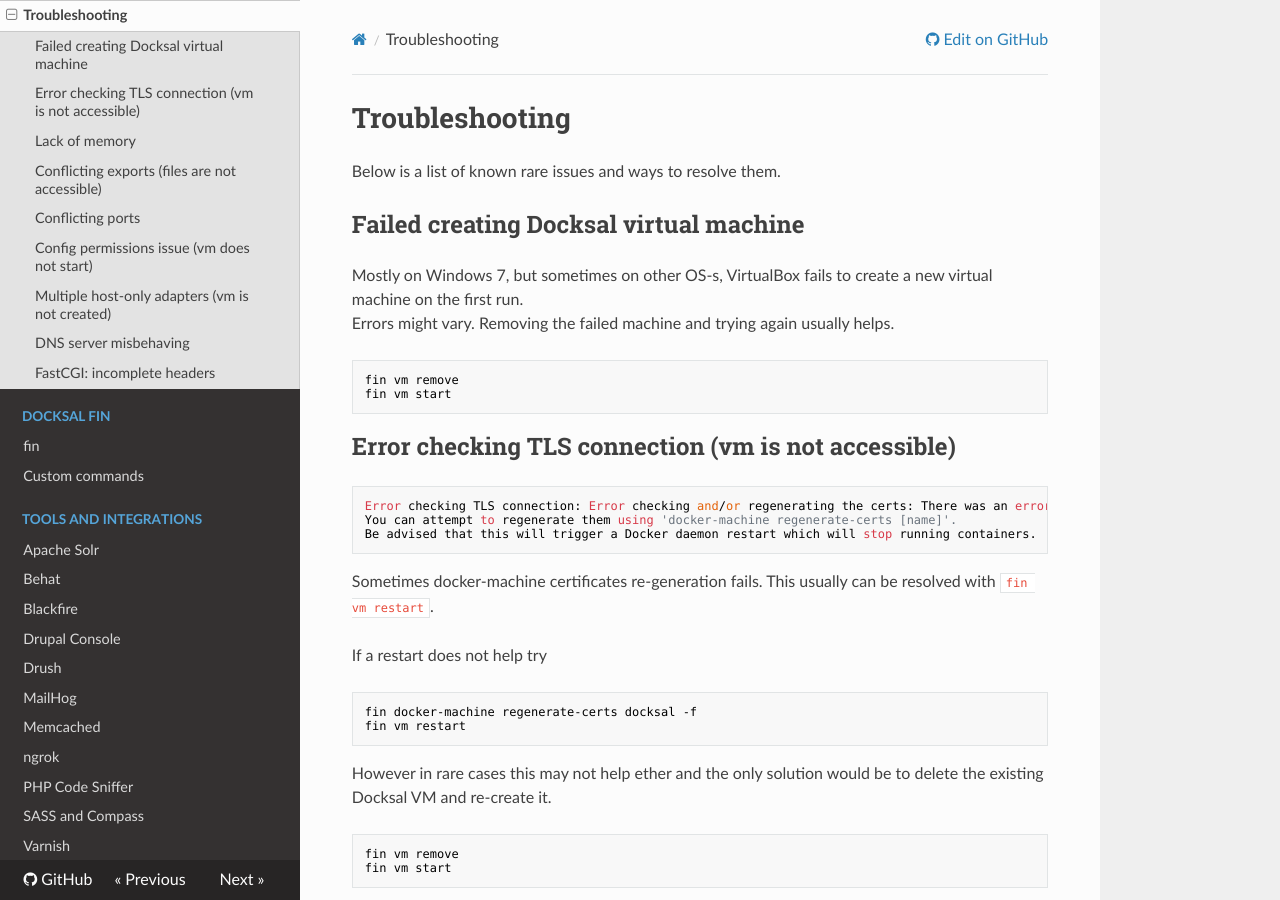
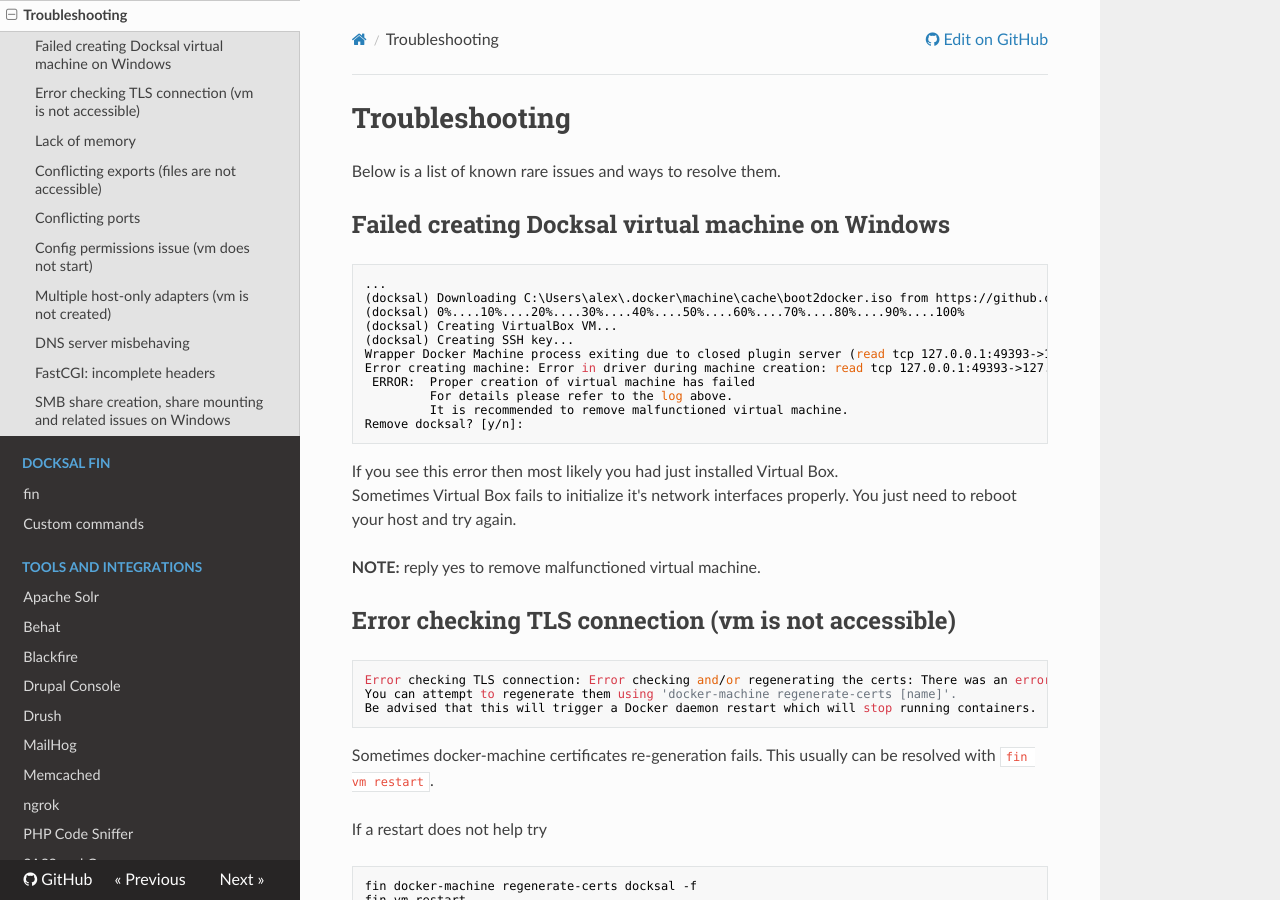
Before and after one commit to docksal/docksal, an MkDocs documentation site: the page built from docs/troubleshooting.md, in a window 1280 px wide and 900 px high. Built offline with MkDocs 1.6.1, drawn with Linux system fonts in a browser that asks for light colours; nearby versions of some CDN libraries; old or Windows-style settings are respelled for this version of MkDocs; some of the changed text lies outside the part shown.

Commit message:
SMB Shares creation and mounting troubleshooting doc. Fixes #229

````diff
--- a/docs/troubleshooting.md
+++ b/docs/troubleshooting.md
@@ -2,15 +2,26 @@
 
 Below is a list of known rare issues and ways to resolve them.
 
-## Failed creating Docksal virtual machine
+## Failed creating Docksal virtual machine on Windows
 
-Mostly on Windows 7, but sometimes on other OS-s, VirtualBox fails to create a new virtual machine on the first run.
-Errors might vary. Removing the failed machine and trying again usually helps.
+```
+...
+(docksal) Downloading C:\Users\alex\.docker\machine\cache\boot2docker.iso from https://github.com/boot2docker/boot2docker/releases/download/v17.04.0-ce/boot2docker.iso...
+(docksal) 0%....10%....20%....30%....40%....50%....60%....70%....80%....90%....100%
+(docksal) Creating VirtualBox VM...
+(docksal) Creating SSH key...
+Wrapper Docker Machine process exiting due to closed plugin server (read tcp 127.0.0.1:49393->127.0.0.1:49392: wsarecv: An existing connection was forcibly closed by the remote host.)
+Error creating machine: Error in driver during machine creation: read tcp 127.0.0.1:49393->127.0.0.1:49392: wsarecv: An existing connection was forcibly closed by the remote host.
+ ERROR:  Proper creation of virtual machine has failed
+         For details please refer to the log above.
+         It is recommended to remove malfunctioned virtual machine.
+Remove docksal? [y/n]:
+```
 
-```bash
-fin vm remove
-fin vm start
-```
+If you see this error then most likely you had just installed Virtual Box.
+Sometimes Virtual Box fails to initialize it's network interfaces properly. You just need to reboot your host and try again.
+
+**NOTE:** reply yes to remove malfunctioned virtual machine.
 
 ## Error checking TLS connection (vm is not accessible)
 
@@ -147,3 +158,7 @@ web_1        | 172.19.0.6 - - [19/Apr/2017:14:57:37 +0000] "GET / HTTP/1.1" 500
 Errors like this appear when your Apache is misconfigured. Most often it happens because of misconfigured environment variables in `docksal.yml`. Sometimes it can be misconfiguration in `.htaccess`.
 
 Check those files for errors, fix them and run `fin start`.
+
+## SMB share creation, share mounting and related issues on Windows
+
+Please see a separate [troubleshooting document on share creation, share mounting and related issues](troubleshooting-smb.md).
````
Also changed, not shown: other parts of docs/troubleshooting.md (+1 -1 lines), docs/troubleshooting-smb.md (added, +158 -0 lines), docs/_img/troubleshooting-smb-getting-your-ip.png (added), docs/_img/troubleshooting-smb-your-shares.png (added), docs/_img/troubleshooting-smb-your-shares2.png (added).
